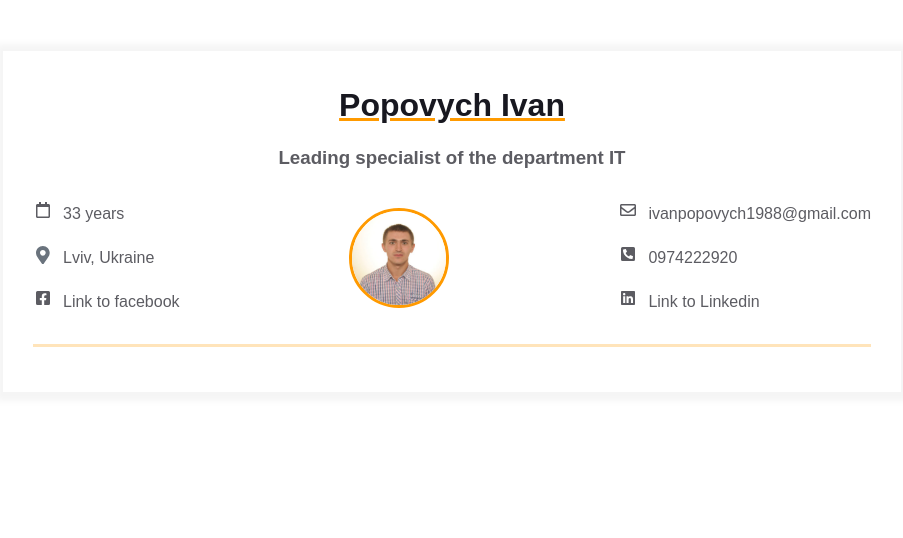
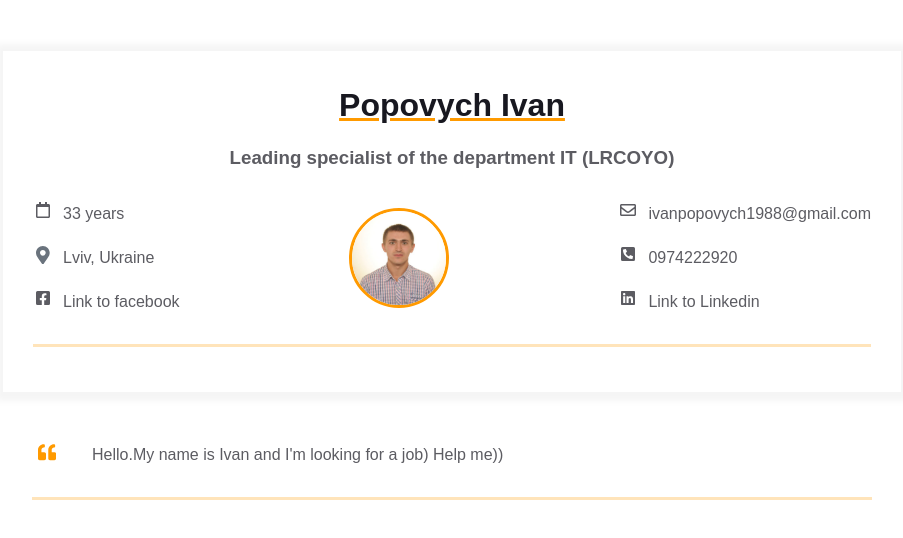
Before and after one commit to IvanPopovych/homepage, a website: page index.html in a window 1280 px wide. Shown: the whole page, without its empty margins (188-1091 px from the left). Drawn offline with Linux system fonts and the light colour scheme.

Commit message:
add intro block

```diff
--- a/index.html
+++ b/index.html
@@ -14,7 +14,7 @@
           <div class="container">
             <div class="resume__block">
               <h1 class="contact-info__header">Popovych Ivan</h1>
-              <h3 class="contact-info__sub-header">Leading specialist of the department IT</h3>
+              <h3 class="contact-info__sub-header">Leading specialist of the department IT (LRCOYO)</h3>
 
               <div class="contact_info_container fh">
                 <div class="contact-info__block">
@@ -72,5 +72,22 @@
           </div>
         </div>
       </main>
+
+      <div class="container">
+        <div class="resume__block">
+          <div class="intro">
+            <div class="intro__icon-wrapper">
+              <svg class="intro__icon" xmlns="http://www.w3.org/2000/svg" viewBox="0 0 512 512">
+                <path
+                  d="M464 256h-80v-64c0-35.3 28.7-64 64-64h8c13.3 0 24-10.7 24-24V56c0-13.3-10.7-24-24-24h-8c-88.4 0-160 71.6-160 160v240c0 26.5 21.5 48 48 48h128c26.5 0 48-21.5 48-48V304c0-26.5-21.5-48-48-48zm-288 0H96v-64c0-35.3 28.7-64 64-64h8c13.3 0 24-10.7 24-24V56c0-13.3-10.7-24-24-24h-8C71.6 32 0 103.6 0 192v240c0 26.5 21.5 48 48 48h128c26.5 0 48-21.5 48-48V304c0-26.5-21.5-48-48-48z">
+                </path>
+              </svg>
+            </div>
+            <p class="intro_text">
+              Hello.My name is Ivan and I'm looking for a job) Help me))
+            </p>
+          </div>
+        </div>
+      </div>
   </body>
 </html>
```
